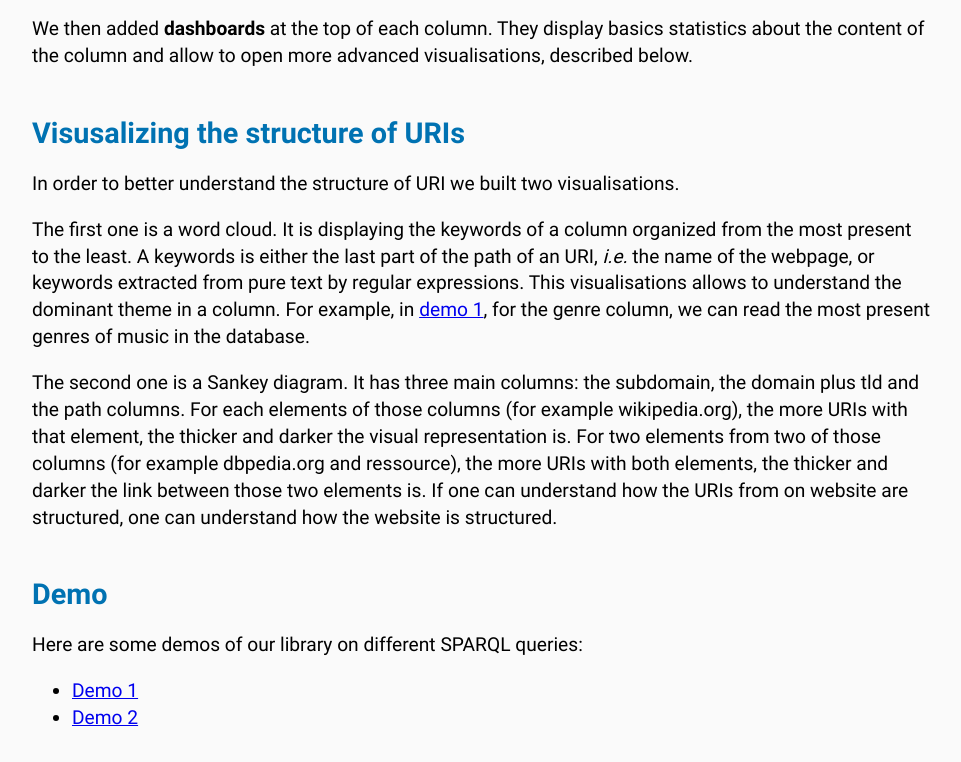
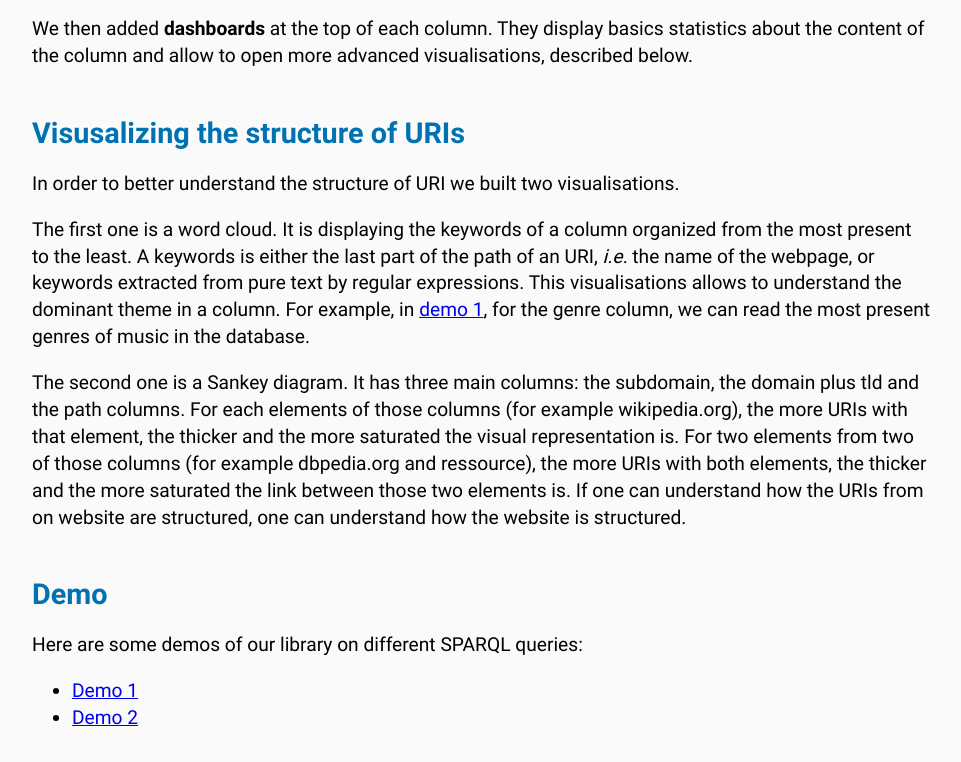
Before and after one commit to Daru13/semantic-web-visualisation, a website: page demo/index.html in a window 1280 px wide. Shown: the part 659-1421 px from the top of the page, without its empty margins (158-1119 px from the left). Drawn offline with Linux system fonts and the light colour scheme.

Commit message:
Update index.html

```diff
--- a/demo/index.html
+++ b/demo/index.html
@@ -62,7 +62,7 @@
         </p>
 
         <p>
-            The second one is a Sankey diagram. It has three main columns: the subdomain, the domain plus tld and the path columns. For each elements of those columns (for example wikipedia.org), the more URIs with that element, the thicker and darker the visual representation is. For two elements from two of those columns (for example dbpedia.org and ressource), the more URIs with both elements, the thicker and darker the link between those two elements is. If one can understand how the URIs from on website are structured, one can understand how the website is structured.
+            The second one is a Sankey diagram. It has three main columns: the subdomain, the domain plus tld and the path columns. For each elements of those columns (for example wikipedia.org), the more URIs with that element, the thicker and the more saturated the visual representation is. For two elements from two of those columns (for example dbpedia.org and ressource), the more URIs with both elements, the thicker and the more saturated the link between those two elements is. If one can understand how the URIs from on website are structured, one can understand how the website is structured.
         </p>
     </section>
 
```
